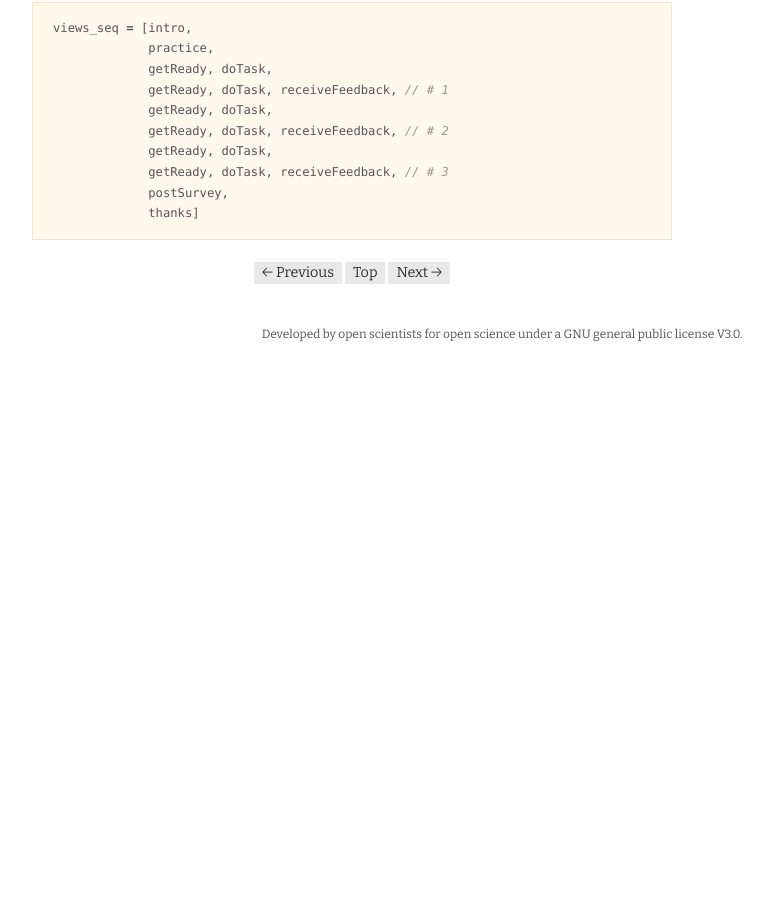
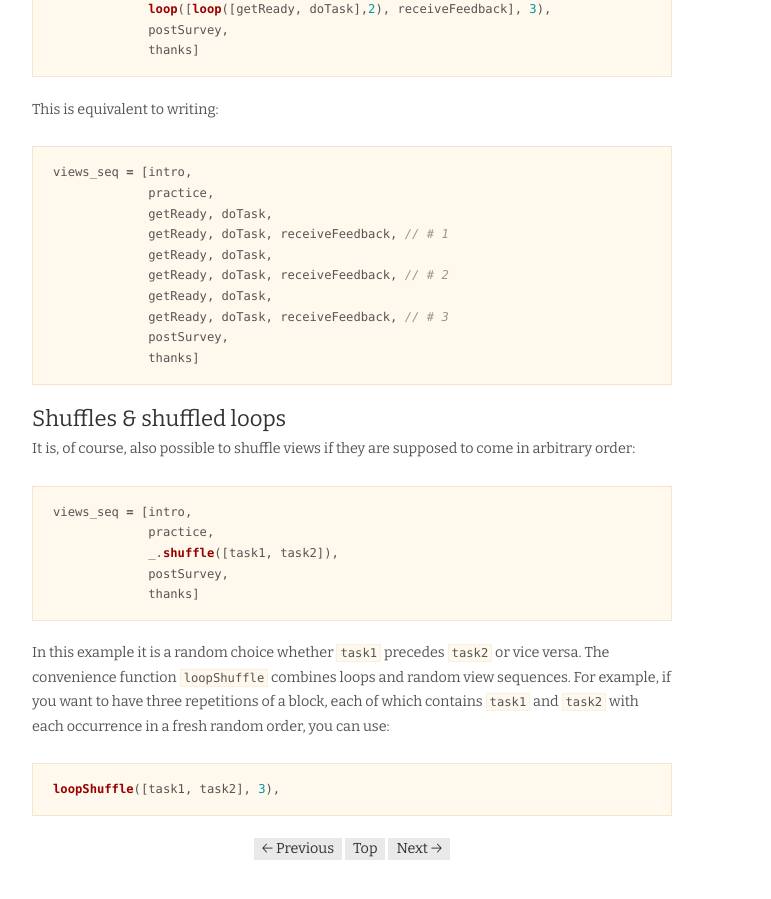
Before and after one commit to magpie-ea/magpie-site, a Jekyll site: the page built from docs/experiments.markdown, in a window 1280 px wide and 900 px high, scrolled down 1141 px. Shown: the whole window, without its empty margins (138-909 px from the left). Built offline with Jekyll 4.4.1, drawn with Linux system fonts in a browser that asks for light colours; nearby versions of some CDN libraries; before the commit the page ends 1497 px from its top, so only the background shows below that; some of the changed text lies outside the part shown.

Commit message:
documentation for shuffled loops of views

````diff
--- a/docs/experiments.markdown
+++ b/docs/experiments.markdown
@@ -9,7 +9,9 @@ section: docs
 {% include toc.html %}
 
 
-## Advanced sequencing: looping and shuffling views
+## Advanced sequencing of views
+
+### Loops
 
 Suppose you have an experiment where a sequence of views is to be repeated many times in a loop. For example, your main trials could consist of three types of displays: (i) get ready, (ii) do task and (iii) receive feedback. To implement this, _babe supplies a convenience function `loop(array, count)` which you can use in `exp.customize()`. You could then write code like this:
 
@@ -57,3 +59,21 @@ views_seq = [intro,
              postSurvey,
              thanks]
 ```
+
+### Shuffles & shuffled loops
+
+It is, of course, also possible to shuffle views if they are supposed to come in arbitrary order:
+
+```javascript
+views_seq = [intro,
+             practice,
+             _.shuffle([task1, task2]),
+             postSurvey,
+             thanks]
+```
+
+In this example it is a random choice whether `task1` precedes `task2` or vice versa. The convenience function `loopShuffle` combines loops and random view sequences. For example, if you want to have three repetitions of a block, each of which contains `task1` and `task2` with each occurrence in a fresh random order, you can use:
+
+```javascript
+loopShuffle([task1, task2], 3),
+```
````
